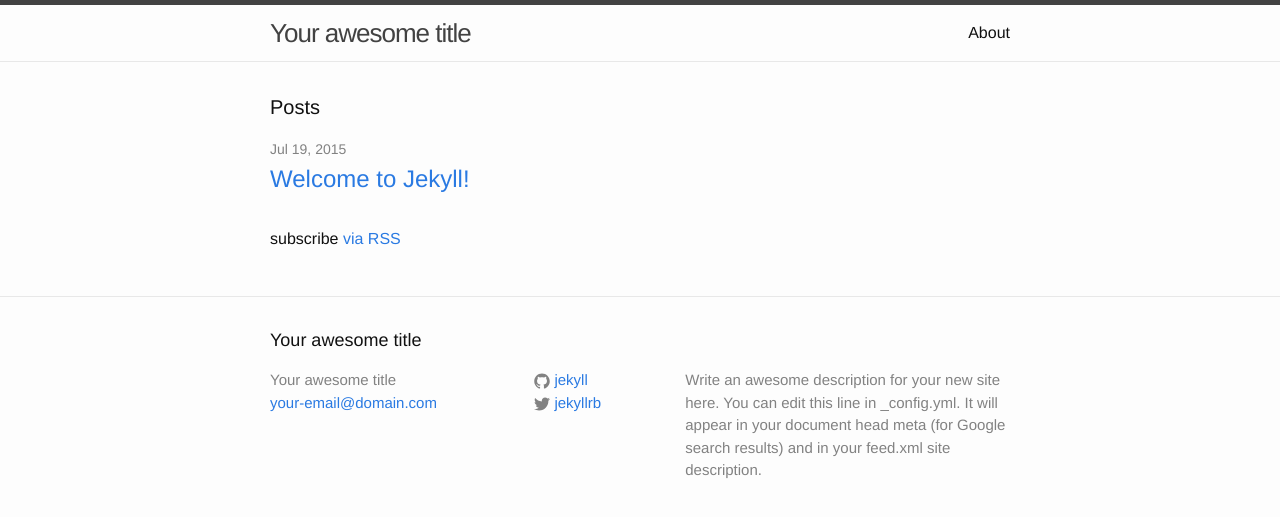
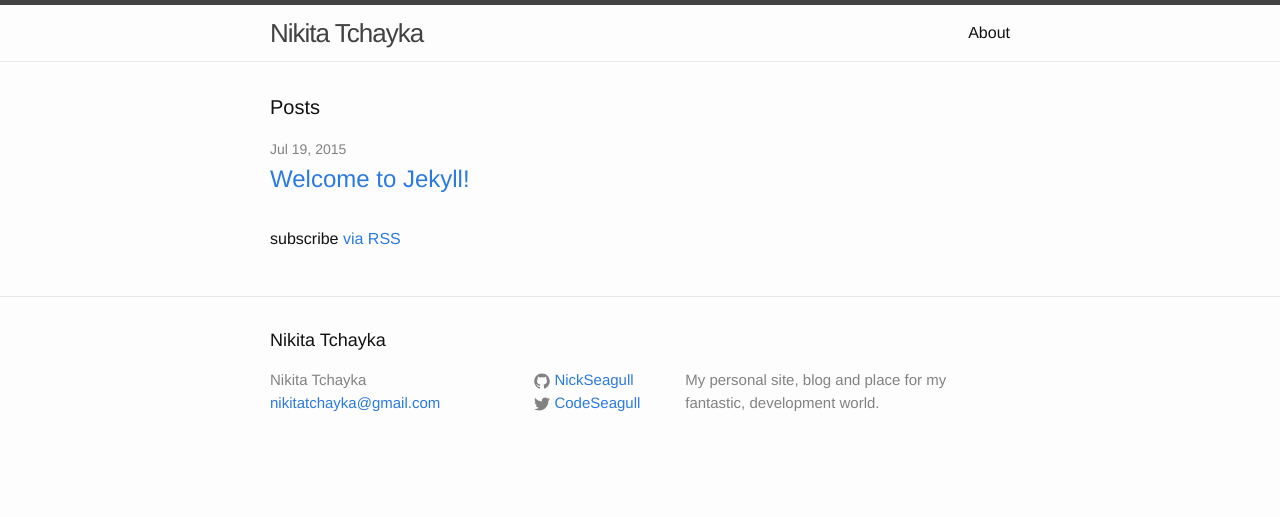
Before and after one commit to NickSeagull/NickSeagull.github.io, a Jekyll site: the page built from index.html, in a window 1280 px wide. Shown: the top 517 px of the page. Built offline with Jekyll 4.4.1, drawn with Linux system fonts in a browser that asks for light colours.

Commit message:
Change configuration file

```diff
--- a/_config.yml
+++ b/_config.yml
@@ -1,14 +1,13 @@
 # Site settings
-title: Your awesome title
-email: your-email@domain.com
+title: Nikita Tchayka
+email: nikitatchayka@gmail.com
 description: > # this means to ignore newlines until "baseurl:"
-  Write an awesome description for your new site here. You can edit this
-  line in _config.yml. It will appear in your document head meta (for
-  Google search results) and in your feed.xml site description.
+  My personal site, blog and place for my fantastic,
+  development world.
 baseurl: "" # the subpath of your site, e.g. /blog/
-url: "http://yourdomain.com" # the base hostname & protocol for your site
-twitter_username: jekyllrb
-github_username:  jekyll
+url: "http://nickseagull.github.io" # the base hostname & protocol for your site
+twitter_username: CodeSeagull
+github_username:  NickSeagull
 
 # Build settings
 markdown: kramdown
```
